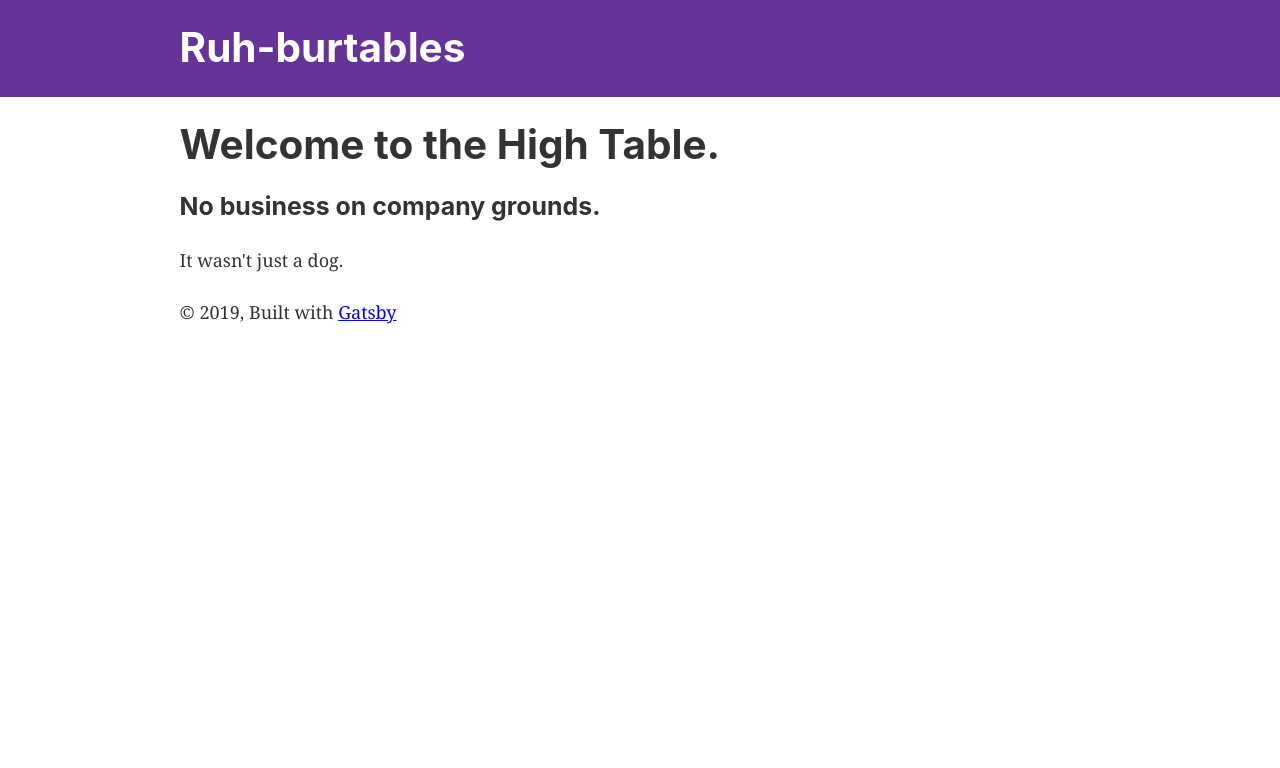
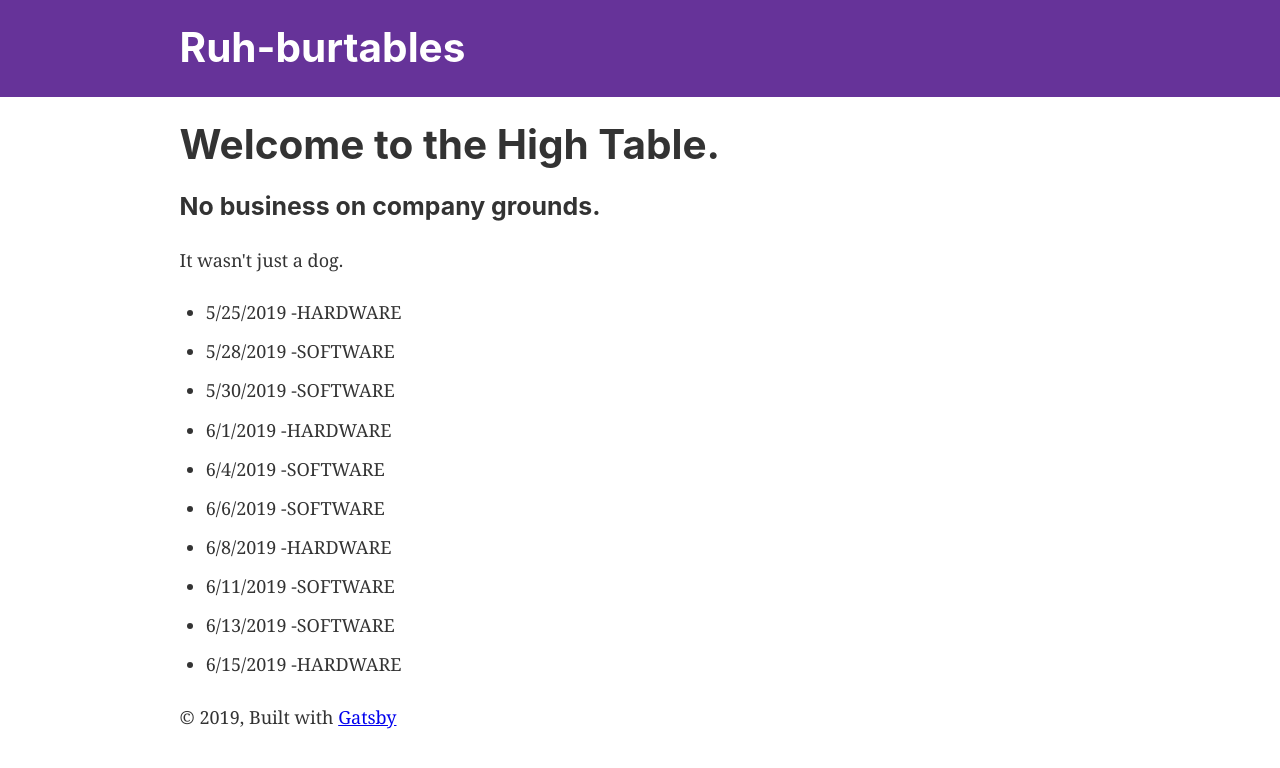
Before and after one commit to mtheoryx/roberttables-livestream, a Gatsby site in the folder public-site/: page / in a window 1280 px wide. Built offline with nearby package versions, Linux system fonts and the light colour scheme; Gatsby itself is replaced by a stand-in of ours.

Commit message:
Add schedule temp data, component, and display on index page

```diff
--- /dev/null
+++ b/public-site/src/components/Schedule/Schedule.js
@@ -0,0 +1,19 @@
+import React from "react"
+import schedule from "../../data/schedule"
+
+const planned = schedule.planned
+
+const Schedule = () => (
+  <ul>
+    {planned &&
+      planned.map((event, index) => {
+        return (
+          <li key={index}>
+            {event.date.toLocaleDateString()} -{event.category}
+          </li>
+        )
+      })}
+  </ul>
+)
+
+export default Schedule
--- /dev/null
+++ b/public-site/src/data/schedule.js
@@ -0,0 +1,69 @@
+const schedule = {
+  planned: [
+    {
+      date: new Date("2019-05-25"),
+      title: "",
+      duration: "",
+      category: "HARDWARE",
+    },
+    {
+      date: new Date("2019-05-28"),
+      title: "",
+      duration: "",
+      category: "SOFTWARE",
+    },
+    {
+      date: new Date("2019-05-30"),
+      title: "",
+      duration: "",
+      category: "SOFTWARE",
+    },
+    {
+      date: new Date("2019-06-01"),
+      title: "",
+      duration: "",
+      category: "HARDWARE",
+    },
+    {
+      date: new Date("2019-06-04"),
+      title: "",
+      duration: "",
+      category: "SOFTWARE",
+    },
+    {
+      date: new Date("2019-06-06"),
+      title: "",
+      duration: "",
+      category: "SOFTWARE",
+    },
+    {
+      date: new Date("2019-06-08"),
+      title: "",
+      duration: "",
+      category: "HARDWARE",
+    },
+    {
+      date: new Date("2019-06-11"),
+      title: "",
+      duration: "",
+      category: "SOFTWARE",
+    },
+    {
+      date: new Date("2019-06-13"),
+      title: "",
+      duration: "",
+      category: "SOFTWARE",
+    },
+    {
+      date: new Date("2019-06-15"),
+      title: "",
+      duration: "",
+      category: "HARDWARE",
+    },
+  ],
+  // @TODO: Add other types of schedules
+  // Like, unplanned, official events
+  // Giveaways, time off (lul), and co-streams
+}
+
+export default schedule
--- a/public-site/src/pages/index.js
+++ b/public-site/src/pages/index.js
@@ -1,12 +1,14 @@
 import React from "react"
 
 import Layout from "../components/layout"
+import Schedule from "../components/Schedule/Schedule"
 
 const IndexPage = () => (
   <Layout>
     <h1>Welcome to the High Table.</h1>
     <h3>No business on company grounds.</h3>
     <p>It wasn't just a dog.</p>
+    <Schedule />
   </Layout>
 )
 
```
